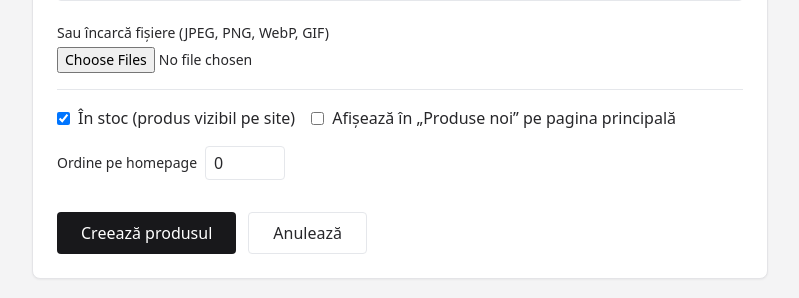
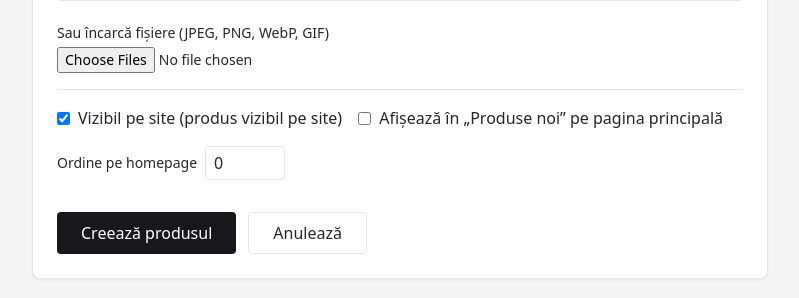
Before and after one commit to cojocariv/alinabradu-site, a PHP site: page /pages/admin/product_form.php in a window 1280 px wide. Shown: the part 963-1261 px from the top of the page, without its empty margins (240-1039 px from the left). Run offline with PHP 8.4, Linux system fonts and the light colour scheme; the visitor is signed in with stand-in values (Sample User, id 1); a stand-in replaces the project's code that opens the database connection; some libraries are stand-ins or nearby versions.

Commit message:
Update product form label for clarity on visibility status

```diff
--- a/pages/admin/product_form.php
+++ b/pages/admin/product_form.php
@@ -211,7 +211,7 @@ if ($errors && isset($_POST['category_key']) && isset($CATEGORIES[$_POST['catego
       <div class="border-t pt-4 flex flex-wrap gap-4 items-center">
         <label class="inline-flex items-center gap-2 cursor-pointer">
           <input type="checkbox" name="in_stock" value="1" <?= ($isNew || (int) ($product['in_stock'] ?? 1) === 1) ? 'checked' : '' ?>>
-          <span>În stoc (produs vizibil pe site)</span>
+          <span>Vizibil pe site (produs vizibil pe site)</span>
         </label>
         <label class="inline-flex items-center gap-2 cursor-pointer">
           <input type="checkbox" name="featured_on_home" value="1" <?= !empty($product['featured_on_home']) ? 'checked' : '' ?>>
```
